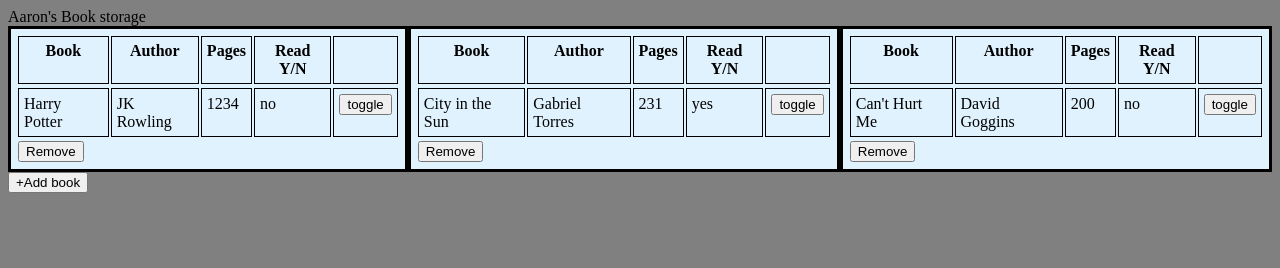
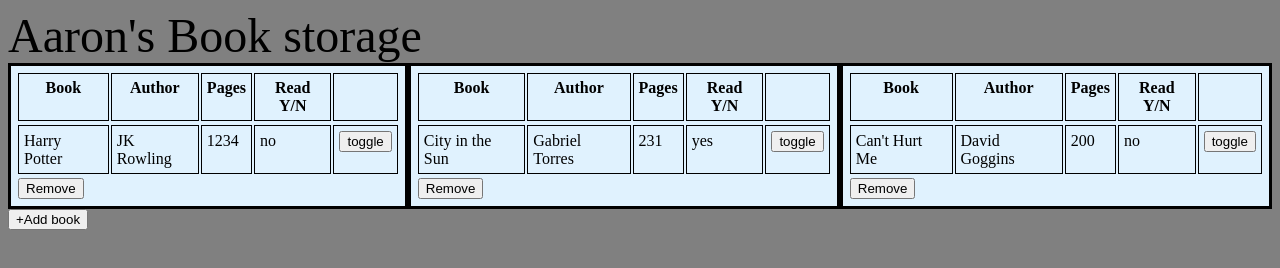
Before and after one commit to aaronbaut/library, a plain HTML site: page index.html in a window 1280 px wide. Drawn offline with Linux system fonts and the light colour scheme.

Commit message:
Add font size to ehader
3rem font size

```diff
--- a/style.css
+++ b/style.css
@@ -25,3 +25,7 @@ table, td, th {
 .togButton::after {
     content: url(book-open-blank-variant.png);
 }
+
+.header {
+    font-size: 3rem;
+}
```
